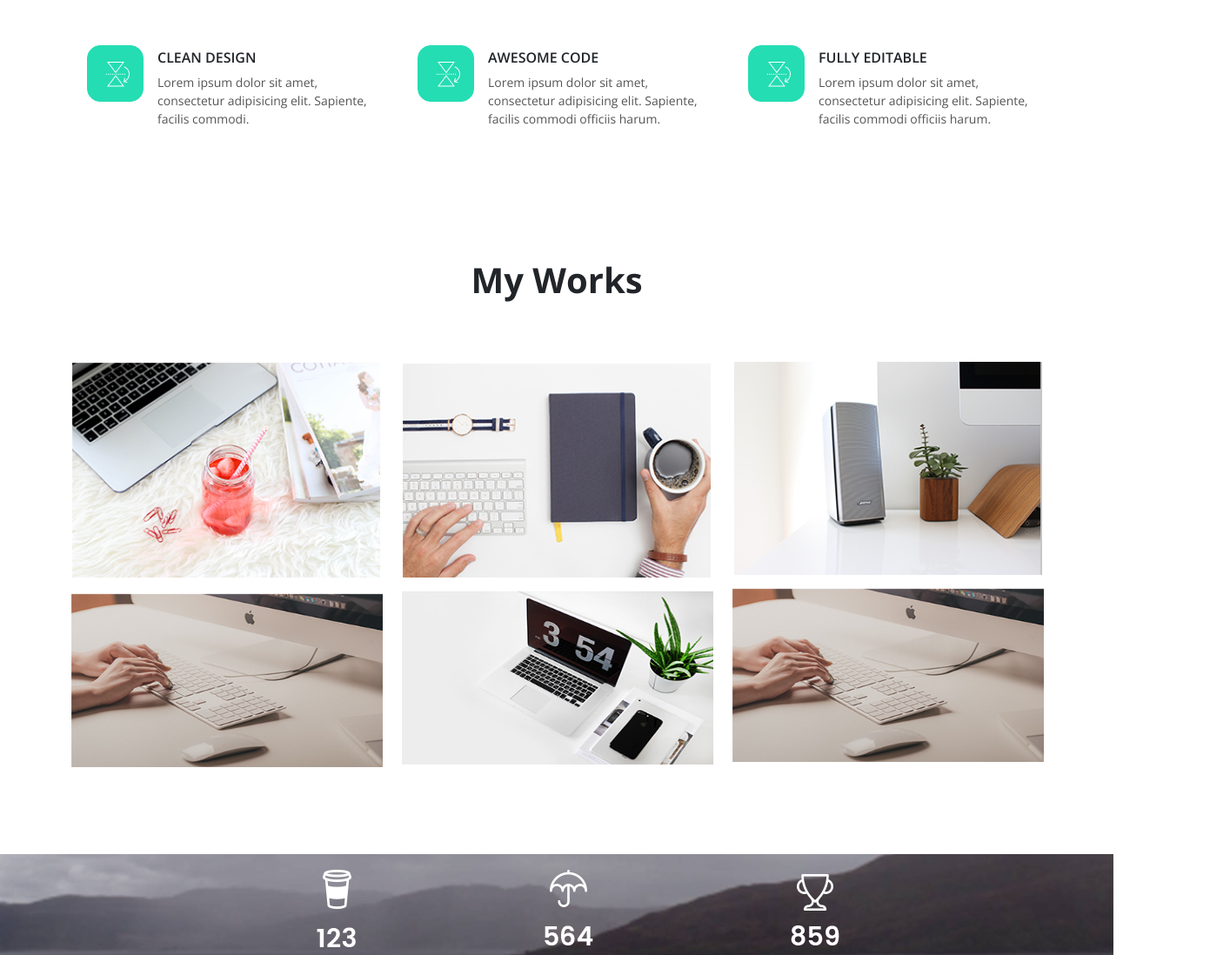
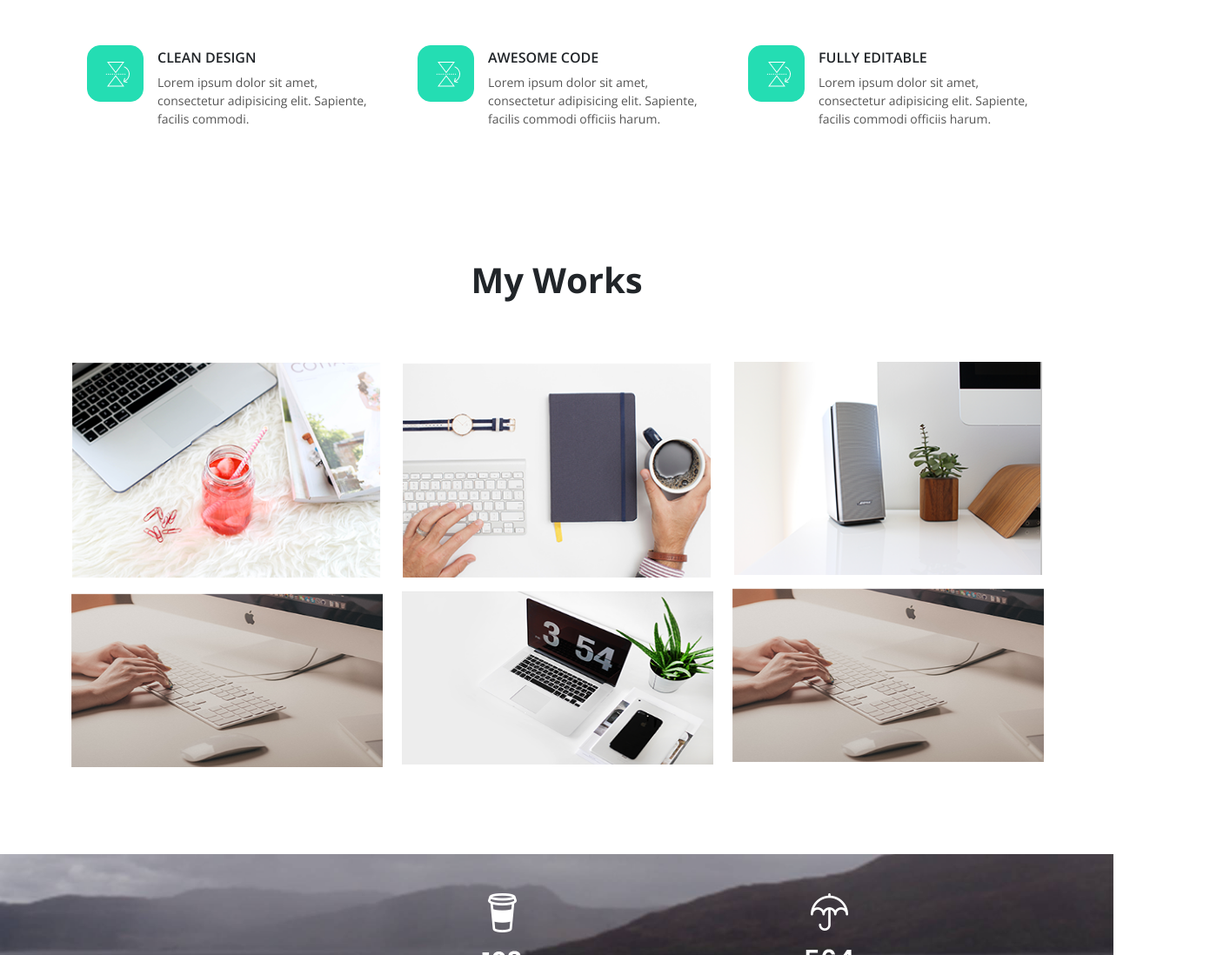
Before and after one commit to Omar18103229/VeerWebpage, a plain HTML site: page index.html in a window 1280 px wide. Shown: the part 1146-2244 px from the top of the page at 87% size, 1414 px wide, since content can reach past the window. Drawn offline with nearby package versions, Linux system fonts and the light colour scheme.

Commit message:
Update CSS

```diff
--- a/css/style.css
+++ b/css/style.css
@@ -62,7 +62,7 @@ header{
 .banner_con{
     position: absolute;
     top: 200px;
-    left: 320px;
+    left: 576px;
 }
 .banner_con h1{
     font-family: 'Poppins', sans-serif;
@@ -221,18 +221,18 @@ header{
 }
 .perform_con1{
     position: absolute;
-    top: 18px;
-    left: 330px;
+    top: 45px;
+    left: 520px;
 }
 .perform_con2{
     position: absolute;
-    top: 18px;
-    left: 600px;
+    top: 45px;
+    left: 900px;
 }
 .perform_con3{
     position: absolute;
-    top: 23px;
-    left: 875px;
+    top: 50px;
+    left: 1290px;
 }
 /* working part css end */
 
@@ -309,7 +309,7 @@ footer{
 .middle_img{
     position: absolute;
     top: -100px;
-    left: 600px;
+    left: 700px;
 }
 .f_icon{
     margin-left: 50px;
```
